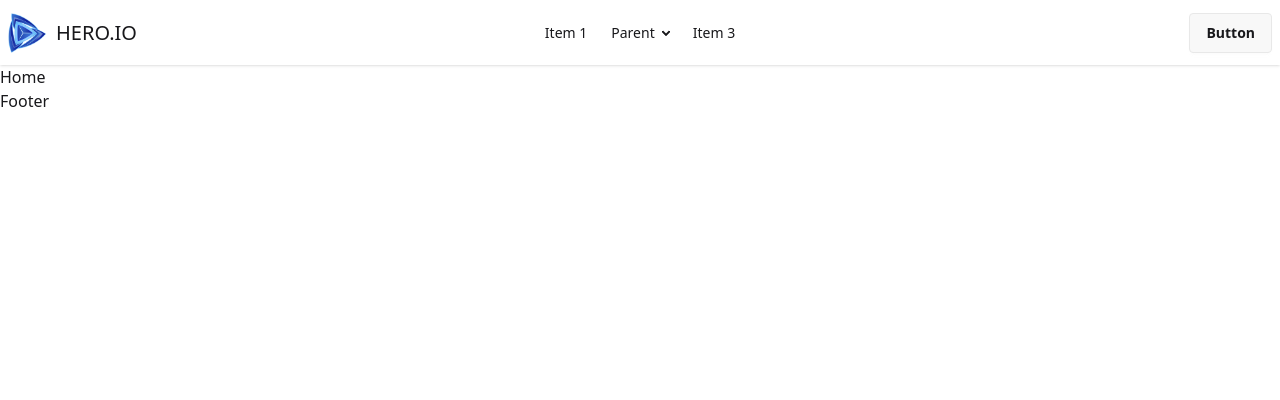
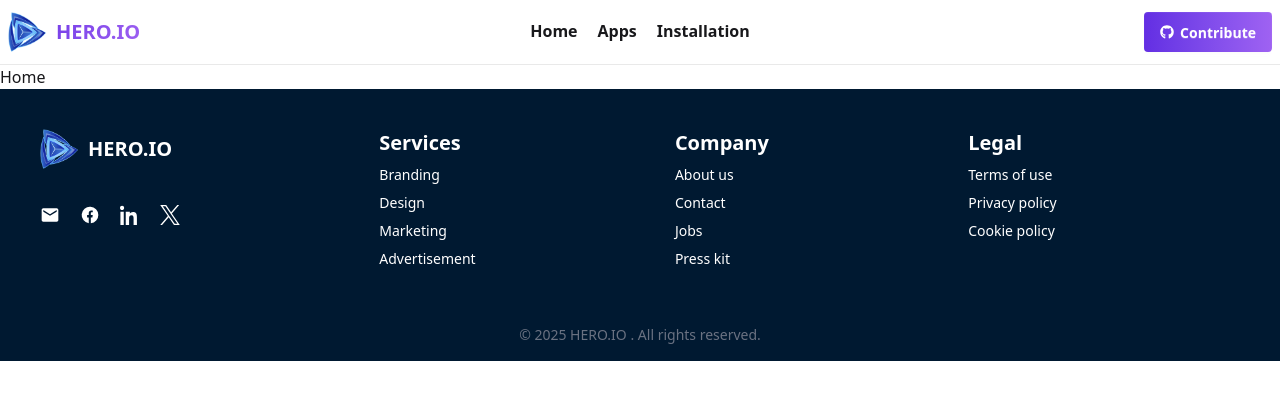
Before and after one commit to chamok192/Hero-IO, a React (Vite) app: page / in a window 1280 px wide. Shown: the top 400 px of the page. Built offline with nearby package versions, Linux system fonts and the light colour scheme.

Commit message:
footer section done

```diff
--- a/package.json
+++ b/package.json
@@ -13,6 +13,7 @@
     "@tailwindcss/vite": "^4.1.14",
     "react": "^19.1.1",
     "react-dom": "^19.1.1",
+    "react-icons": "^5.5.0",
     "react-router": "^7.9.3",
     "tailwindcss": "^4.1.14"
   },
--- /dev/null
+++ b/src/Components/Container.jsx
@@ -0,0 +1,9 @@
+import React from 'react';
+
+const Container = ({children}) => {
+    return (
+        <div className='container mx-auto'>{children}</div>
+    );
+};
+
+export default Container;
--- a/src/Components/Footer.jsx
+++ b/src/Components/Footer.jsx
@@ -1,10 +1,74 @@
 import React from 'react';
+import Container from './Container';
+import { Link } from 'react-router';
+import logo from "../assets/logo.png";
 
 const Footer = () => {
     return (
-        <div>
-            Footer
-        </div>
+        <footer className='bg-[#001931] text-white'>
+            <Container>
+
+                <div className="footer sm:footer-horizontal   p-10">
+                    <div>
+                        <Link className='flex items-center gap-2 font-bold text-xl' to={"/"}> <img className='h-[2.5rem] w-[2.5rem]' src={logo} alt="" /> HERO.IO</Link>
+
+                        <div class=" mt-7 flex space-x-5">
+                            <Link to={"#"} class="hover:text-red-500 transition">
+                                <svg xmlns="http://www.w3.org/2000/svg" fill="currentColor" class="w-5 h-5" viewBox="0 0 24 24">
+                                    <path d="M20 4H4c-1.1 0-2 .9-2 2v12c0 1.1.9 2 2 2h16c1.1 0 2-.9 2-2V6c0-1.1-.9-2-2-2zm0 4-8 5-8-5V6l8 5 8-5v2z" />
+                                </svg>
+
+
+                            </Link>
+
+
+                            <Link to={"#"} class="hover:text-blue-500 transition">
+                                    <svg xmlns="http://www.w3.org/2000/svg" fill="currentColor" class="w-5 h-5" viewBox="0 0 24 24">
+                                        <path d="M22 12a10 10 0 1 0-11.5 9.9v-7h-2v-3h2v-2.3c0-2 1.2-3.1 3-3.1.9 0 1.8.1 1.8.1v2h-1c-1 0-1.3.6-1.3 1.2V12h2.3l-.4 3h-1.9v7A10 10 0 0 0 22 12z" />
+                                    </svg>
+                            </Link>
+
+
+                            <Link to={"#"} class="hover:text-blue-400 transition">
+                                    <svg xmlns="http://www.w3.org/2000/svg" fill="currentColor" class="w-5 h-5" viewBox="0 0 24 24">
+                                        <path d="M4.98 3.5C4.98 4.88 3.88 6 2.5 6S0 4.88 0 3.5 1.12 1 2.5 1 4.98 2.12 4.98 3.5zM.5 8h4V24h-4V8zm7.5 0h3.8v2.2h.1c.5-.9 1.8-1.8 3.7-1.8 4 0 4.7 2.6 4.7 6V24h-4v-7.6c0-1.8 0-4.1-2.5-4.1-2.5 0-2.9 2-2.9 4v7.7h-4V8z" />
+                                    </svg>
+                            </Link>
+
+
+                            <Link to={"#"} class="hover:text-white transition">
+                                <svg xmlns="http://www.w3.org/2000/svg" viewBox="0 0 1200 1227" fill="currentColor" class="w-5 h-5">
+                                    <path d="M714.163 519.284L1160.89 0H1047.3L667.137 442.924L366.76 0H0L468.75 681.102L0 1226.64H113.589L519.875 753.462L844.375 1226.64H1200L714.137 519.284H714.163ZM568.312 691.844L525.419 630.492L154.687 80.357H319.812L611.943 502.785L654.837 564.137L1058.06 1150.28H892.938L568.312 691.844Z" />
+                                </svg>
+                            </Link>
+                        </div>
+                    </div>
+                    <div>
+                        <h6 className="text-white text-xl font-semibold">Services</h6>
+                        <Link className="link link-hover">Branding</Link>
+                        <Link className="link link-hover">Design</Link>
+                        <Link className="link link-hover">Marketing</Link>
+                        <Link className="link link-hover">Advertisement</Link>
+                    </div>
+                    <div>
+                        <h6 className="text-white text-xl font-semibold">Company</h6>
+                        <Link className="link link-hover">About us</Link>
+                        <Link className="link link-hover">Contact</Link>
+                        <Link className="link link-hover">Jobs</Link>
+                        <Link className="link link-hover">Press kit</Link>
+                    </div>
+                    <div>
+                        <h6 className="text-white text-xl font-semibold">Legal</h6>
+                        <Link className="link link-hover">Terms of use</Link>
+                        <Link className="link link-hover">Privacy policy</Link>
+                        <Link className="link link-hover">Cookie policy</Link>
+                    </div>
+                </div>
+                <footer class="text-center py-4 text-gray-500 text-sm">
+                    © 2025 HERO.IO . All rights reserved.
+                </footer>
+            </Container>
+        </footer>
     );
 };
 
--- a/src/Components/NavBar.jsx
+++ b/src/Components/NavBar.jsx
@@ -1,10 +1,16 @@
 import React from 'react';
 import { Link } from 'react-router';
 import logo from "../assets/logo.png";
+import Container from './Container';
+import { FaGithub } from "react-icons/fa";
+
 
 const NavBar = () => {
     return (
-        <div className="navbar bg-base-100 shadow-sm">
+
+        <nav className='box-border border-b border-[#e9e9e9] bg-white'>
+            <Container>
+                <div className=" navbar">
                     <div className="navbar-start">
                         <div className="dropdown">
                             <div tabIndex={0} role="button" className="btn btn-ghost lg:hidden">
@@ -13,38 +19,35 @@ const NavBar = () => {
                             <ul
                                 tabIndex={0}
                                 className="menu menu-sm dropdown-content bg-base-100 rounded-box z-1 mt-3 w-52 p-2 shadow">
-                        <li><a>Item 1</a></li>
-                        <li>
-                            <a>Parent</a>
-                            <ul className="p-2">
-                                <li><a>Submenu 1</a></li>
-                                <li><a>Submenu 2</a></li>
-                            </ul>
-                        </li>
-                        <li><a>Item 3</a></li>
+                                <li> <Link className="font-semibold text-[#632EE3]" to={"/"}>Home</Link> </li>
+                                <li> <Link className="font-semibold text-[#632EE3]" to={"/application"}>Apps</Link> </li>
+                                <li> <Link className="font-semibold text-[#632EE3]" to={"/installation"}>Installation</Link> </li>
                             </ul>
                         </div>
-                <Link to={"/"} className="text-xl h-[2.5rem] flex justify-between items-center gap-2"> <img className="w-[2.5rem] h-[2.5rem]" src={logo} alt="" /> HERO.IO</Link>
+                        <Link to={"/"} className="text-color1 font-bold text-xl h-[2.5rem] flex justify-between items-center gap-2"> <img className="w-[2.5rem] h-[2.5rem]" src={logo} alt="" /> HERO.IO</Link>
                     </div>
                     <div className="navbar-center hidden lg:flex">
-                <ul className="menu menu-horizontal px-1">
-                    <li><a>Item 1</a></li>
-                    <li>
-                        <details>
-                            <summary>Parent</summary>
-                            <ul className="p-2">
-                                <li><a>Submenu 1</a></li>
-                                <li><a>Submenu 2</a></li>
-                            </ul>
-                        </details>
-                    </li>
-                    <li><a>Item 3</a></li>
-                </ul>
+                        <div className="flex gap-5 font-semibold">
+                            <Link to="/" className="transition-all duration-300 hover:hover:text-[#632EE3] border-b-2 border-transparent hover:border-[#632EE3]">Home</Link>
+                            <Link to="/application" className="transition-all duration-300 hover:hover:text-[#632EE3] border-b-2 border-transparent hover:border-[#632EE3]">Apps</Link>
+                            <Link to="/installation" className="transition-all duration-300 hover:text-[#632EE3] border-b-2 border-transparent hover:border-[#632EE3]">Installation</Link>
+                        </div>
                     </div>
                     <div className="navbar-end">
-                <a className="btn">Button</a>
+                        <a
+                            href="https://github.com/chamok192"
+                            target="_blank"
+                            rel="noopener noreferrer"
+                            className="btn bg-gradient-to-r from-[#632EE3] to-[#9F62F2] border-none text-white hover:opacity-90"
+                        ><FaGithub />  Contribute
+                        </a>
                     </div>
                 </div>
+            </Container>
+        </nav>
+
+
+
     );
 };
 
--- a/src/index.css
+++ b/src/index.css
@@ -1,2 +1,18 @@
 @import "tailwindcss";
+
+@tailwind utilities;
 @plugin "daisyui";
+
+.color1 {
+    background: linear-gradient(125.07deg, rgba(99, 46, 227, 1), rgba(159, 98, 242, 1) 100%) !important;
+}
+
+@layer utilities {
+    .text-color1 {
+        background: linear-gradient(125.07deg, rgba(99, 46, 227, 1), rgba(159, 98, 242, 1) 100%);
+        -webkit-background-clip: text;
+        -webkit-text-fill-color: transparent;
+        background-clip: text;
+        color: transparent;
+    }
+}
```
Also changed, not shown: 1 other file (tests, documents, lock files or other folders). Lines whose indentation alone changed are shown as unchanged.
